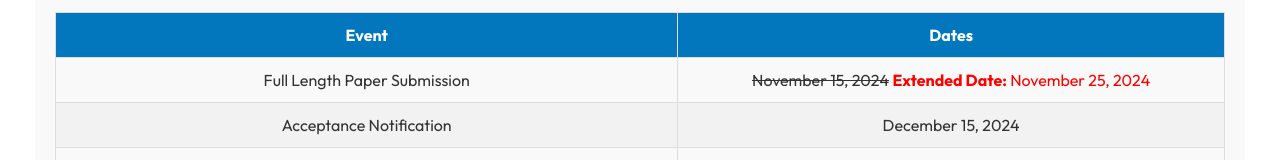
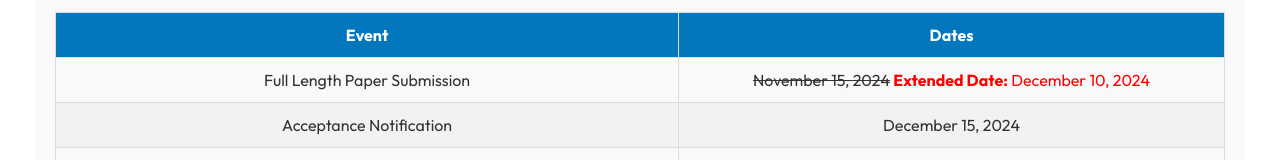
Before and after one commit to CodeSrushti-3105/KKW-Conference-Website, a React (Vite) app: page /registration in a window 1280 px wide. Shown: the part 202-362 px from the top of the page. Built offline with nearby package versions, Linux system fonts and the light colour scheme.

Commit message:
two commit

```diff
--- a/src/assets/assets.js
+++ b/src/assets/assets.js
@@ -93,7 +93,7 @@ export const OrganisingCommittee = [
 export const datesTable = [
     {
       event: "Full Length Paper Submission",
-      date: '<del>November 15, 2024</del> <span style="font-weight: bold; color: red;">Extended Date:</span> <span style="color: red;">November 25, 2024</span>'
+      date: '<del>November 15, 2024</del> <span style="font-weight: bold; color: red;">Extended Date:</span> <span style="color: red;">December 10, 2024</span>'
     },
     {
       event: "Acceptance Notification",
@@ -110,7 +110,7 @@ export const datesTable = [
   ];
 
   // Update only the first date
-  datesTable[0].date = '<del>November 15, 2024</del> <span style="font-weight: bold; color: red;">Extended Date:</span> <span style="color: red;">November 25, 2024</span>';
+  datesTable[0].date = '<del>November 15, 2024</del> <span style="font-weight: bold; color: red;">Extended Date:</span> <span style="color: red;">December 10, 2024</span>';
 
 
 export const InternationalMembers = [
```
